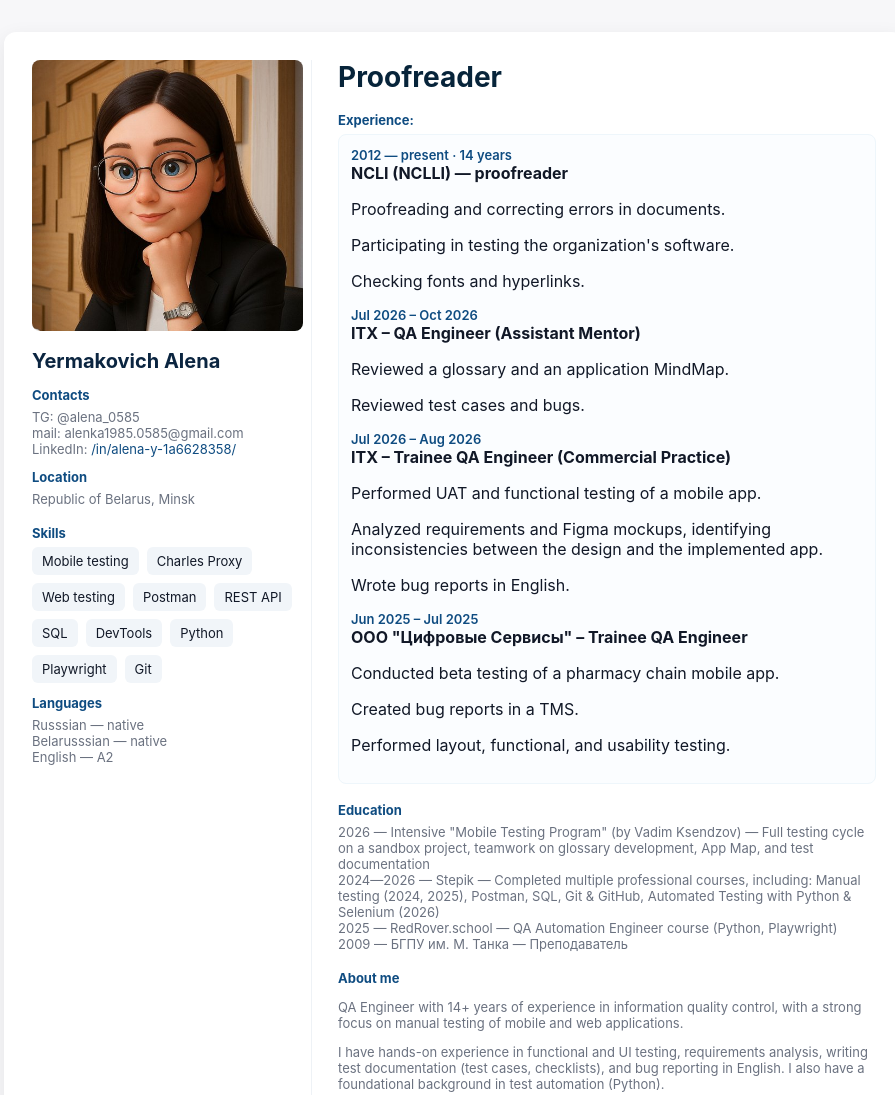
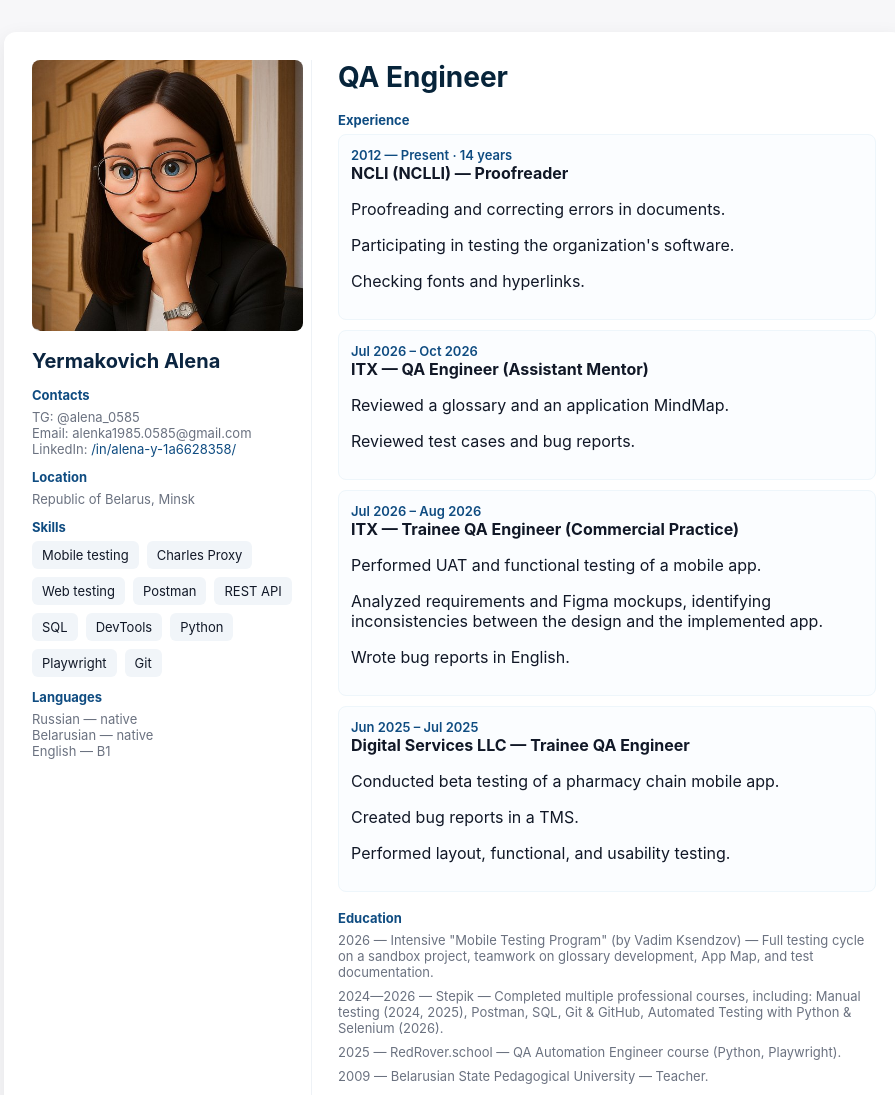
Before and after one commit to alena0505/alena0505.github.io, a plain HTML site: page index.html in a window 1280 px wide. Shown: the top 1095 px of the page, without its empty margins (186-1081 px from the left). Drawn offline with Linux system fonts and the light colour scheme.

Commit message:
Update index.html

```diff
--- a/index.html
+++ b/index.html
@@ -1,5 +1,5 @@
 <!doctype html>
-<html lang="ru">
+<html lang="en">
 <head>
   <meta charset="utf-8">
   <meta name="viewport" content="width=device-width,initial-scale=1">
@@ -8,26 +8,28 @@
 </head>
 <body>
   <div class="container">
-    <div class="card" role="article" aria-label="Резюме Yermakovich Alena">
+    <div class="card" role="article" aria-label="Resume of Yermakovich Alena">
+
+      <!-- ЛЕВАЯ КОЛОНКА -->
       <aside class="sidebar">
         <div class="photo" aria-hidden>
-          <img src="./images/photo.jpeg" alt="Фото Yermakovich Alena">
+          <img src="./images/photo.jpeg" alt="Yermakovich Alena photo">
         </div>
         <div class="name">Yermakovich Alena</div>
 
         <div class="section contact">
           <div class="section-title">Contacts</div>
           <div class="muted">TG: @alena_0585</div>
-          <div class="muted">mail: alenka1985.0585@gmail.com</div>
-          <div class="muted">LinkedIn: <a href="https:www.linkedin.com/in/alena-y-1a6628358" target="_blank" rel="noopener">/in/alena-y-1a6628358/</a></div>
+          <div class="muted">Email: alenka1985.0585@gmail.com</div>
+          <div class="muted">LinkedIn: <a href="https://www.linkedin.com/in/alena-y-1a6628358" target="_blank" rel="noopener">/in/alena-y-1a6628358/</a></div>
         </div>
 
         <div class="section">
           <div class="section-title">Location</div>
           <div class="muted">Republic of Belarus, Minsk</div>
+        </div>
 
-        </div>
-        <div class="block">
+        <div class="section">
           <div class="section-title">Skills</div>
           <div class="skills">
             <span class="skill">Mobile testing</span>
@@ -45,64 +47,72 @@
 
         <div class="section">
           <div class="section-title">Languages</div>
-          <div class="muted">Russsian — native</div>
-          <div class="muted">Belarusssian — native</div>
-          <div class="muted">English — A2</div>
+          <div class="muted">Russian — native</div>
+          <div class="muted">Belarusian — native</div>
+          <div class="muted">English — B1</div>
         </div>
-
       </aside>
 
+      <!-- ПРАВАЯ КОЛОНКА -->
       <main class="main">
-        <h1 class="title">Proofreader</h1>
+        <h1 class="title">QA Engineer</h1>
 
-          <div class="block">
-          <div class="section-title">Experience:</div>
+        <!-- БЛОК ОПЫТА -->
+        <div class="block">
+          <div class="section-title">Experience</div>
 
           <article class="job">
-            <div class="period">2012 — present · 14 years</div>
-            <h4>NCLI (NCLLI) — proofreader</h4>
+            <div class="period">2012 — Present · 14 years</div>
+            <h4>NCLI (NCLLI) — Proofreader</h4>
             <p>Proofreading and correcting errors in documents.</p>
             <p>Participating in testing the organization's software.</p>
             <p>Checking fonts and hyperlinks.</p>
+          </article>
 
+          <article class="job">
             <div class="period">Jul 2026 – Oct 2026</div>
-            <h4>ITX – QA Engineer (Assistant Mentor)</h4>
+            <h4>ITX — QA Engineer (Assistant Mentor)</h4>
             <p>Reviewed a glossary and an application MindMap.</p>
-            <p>Reviewed test cases and bugs.</p>
+            <p>Reviewed test cases and bug reports.</p>
+          </article>
 
+          <article class="job">
             <div class="period">Jul 2026 – Aug 2026</div>
-            <h4>ITX – Trainee QA Engineer (Commercial Practice)</h4>
+            <h4>ITX — Trainee QA Engineer (Commercial Practice)</h4>
             <p>Performed UAT and functional testing of a mobile app.</p>
             <p>Analyzed requirements and Figma mockups, identifying inconsistencies between the design and the implemented app.</p>
             <p>Wrote bug reports in English.</p>
+          </article>
 
+          <article class="job">
             <div class="period">Jun 2025 – Jul 2025</div>
-            <h4>ООО "Цифровые Сервисы" – Trainee QA Engineer</h4>
+            <h4>Digital Services LLC — Trainee QA Engineer</h4>
             <p>Conducted beta testing of a pharmacy chain mobile app.</p>
             <p>Created bug reports in a TMS.</p>
             <p>Performed layout, functional, and usability testing.</p>
+          </article>
+        </div>
 
-      </div>
-
+        <!-- БЛОК ОБРАЗОВАНИЯ -->
         <div class="block">
           <div class="section-title">Education</div>
-          <div class="muted">2026 — Intensive "Mobile Testing Program" (by Vadim Ksendzov) — Full testing cycle on a sandbox project, teamwork on glossary development, App Map, and test documentation</div>
-          <div class="muted">2024—2026 — Stepik — Completed multiple professional courses, including: Manual testing (2024, 2025), Postman, SQL, Git & GitHub, Automated Testing with Python & Selenium (2026)</div>
-          <div class="muted">2025 — RedRover.school — QA Automation Engineer course (Python, Playwright)</div>
-          <div class="muted">2009 — БГПУ им. М. Танка — Преподаватель</div>
+          <div class="muted" style="margin-bottom: 8px;">2026 — Intensive "Mobile Testing Program" (by Vadim Ksendzov) — Full testing cycle on a sandbox project, teamwork on glossary development, App Map, and test documentation.</div>
+          <div class="muted" style="margin-bottom: 8px;">2024—2026 — Stepik — Completed multiple professional courses, including: Manual testing (2024, 2025), Postman, SQL, Git & GitHub, Automated Testing with Python & Selenium (2026).</div>
+          <div class="muted" style="margin-bottom: 8px;">2025 — RedRover.school — QA Automation Engineer course (Python, Playwright).</div>
+          <div class="muted" style="margin-bottom: 8px;">2009 — Belarusian State Pedagogical University — Teacher.</div>
         </div>
 
-
+        <!-- БЛОК ОБО МНЕ -->
         <div class="block">
           <div class="section-title">About me</div>
           <p class="muted">QA Engineer with 14+ years of experience in information quality control, with a strong focus on manual testing of mobile and web applications.</p>
           <p class="muted">I have hands-on experience in functional and UI testing, requirements analysis, writing test documentation (test cases, checklists), and bug reporting in English. I also have a foundational background in test automation (Python).</p>
           <p class="muted">Looking for a QA Engineer position. Open to opportunities.</p>
-
         </div>
 
         <footer class="note"></footer>
       </main>
+
     </div>
   </div>
 </body>
```
